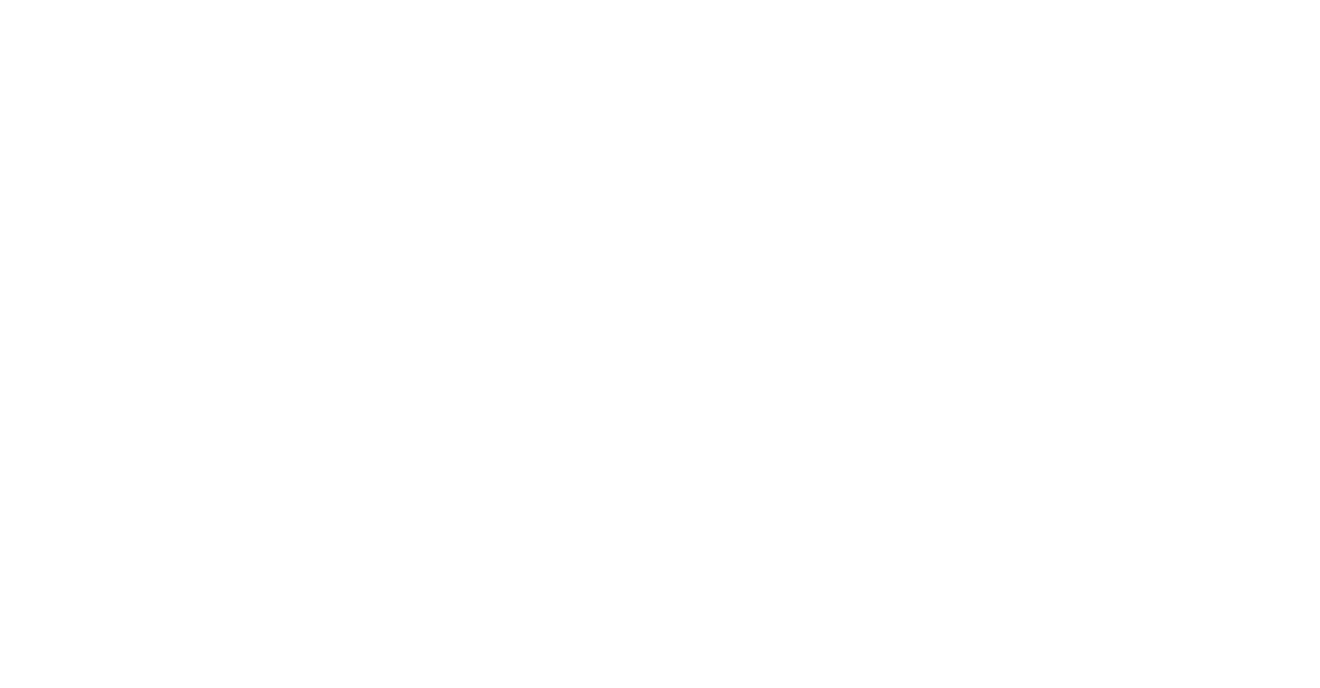
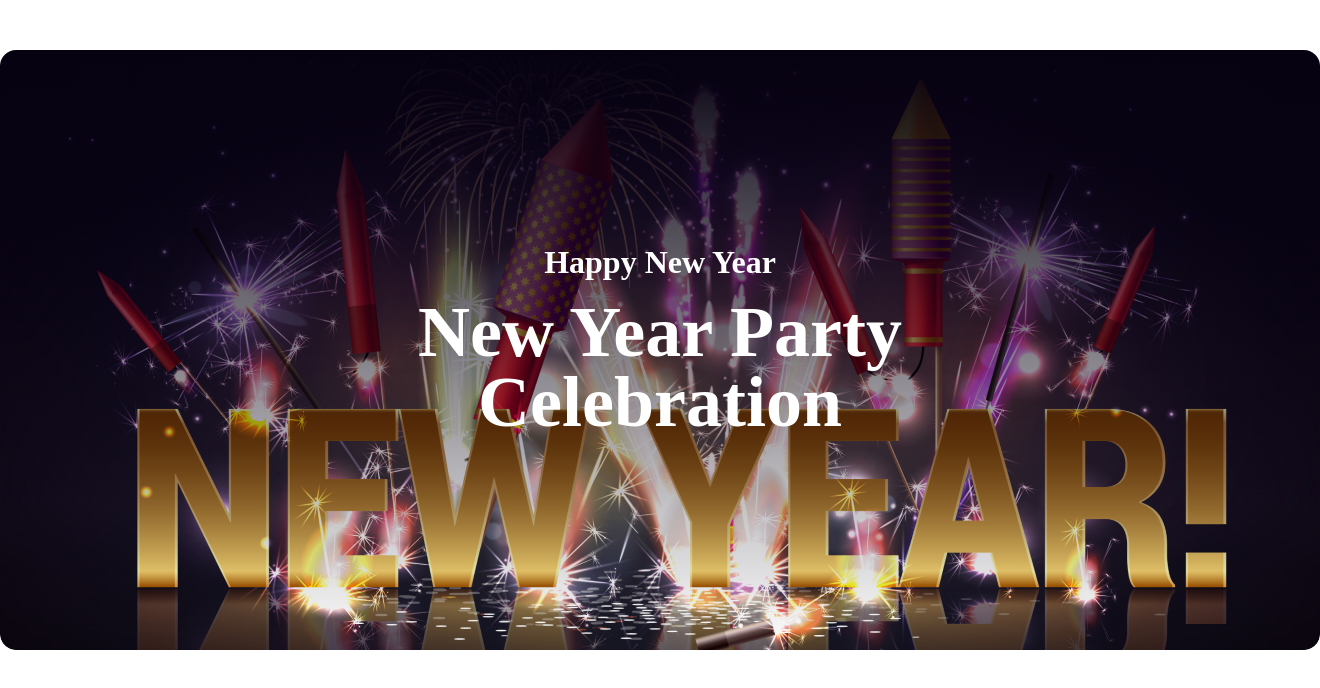
Before and after one commit to Abrar9410/new-year-offers, a plain HTML site: page index.html in a window 1280 px wide. Shown: the whole page, 1320 px wide, since content can reach past the window. Drawn offline with Linux system fonts and the light colour scheme.

Commit message:
banner done

```diff
--- a/index.html
+++ b/index.html
@@ -4,8 +4,20 @@
     <meta charset="UTF-8">
     <meta name="viewport" content="width=device-width, initial-scale=1.0">
     <title>New Year Offers</title>
+    <link rel="stylesheet" href="/styles/new-year.css">
 </head>
 <body>
+    <header class="banner">
+        <div class="banner-header">
+            <h3 class="banner-h3">Happy New Year</h3>
+            <h1 class="banner-h1">New Year Party<br>Celebration</h1>
+        </div>
+    </header>
+    <main>
 
+    </main>
+    <footer>
+
+    </footer>
 </body>
 </html>
--- /dev/null
+++ b/styles/new-year.css
@@ -0,0 +1,30 @@
+*{
+    margin: 0;
+    padding: 0;
+}
+
+.banner{
+    height: 600px;
+    width: 1320px;
+    margin: 50px auto;
+    text-align: center;
+    background-image: linear-gradient(rgba(7, 2, 17, 1), rgba(7, 2, 17, 0)), url(/images/Banner\ Image.png);
+    background-position: center;
+    border-radius: 16px;
+}
+
+.banner-header{
+    padding: 177px 344px;
+    line-height: 70px;
+}
+
+.banner-h1{
+    color: white;
+    font-size: 72px;
+    font-weight: bold;
+}
+
+.banner-h3{
+    color: white;
+    font-size: 32px;
+}
```
